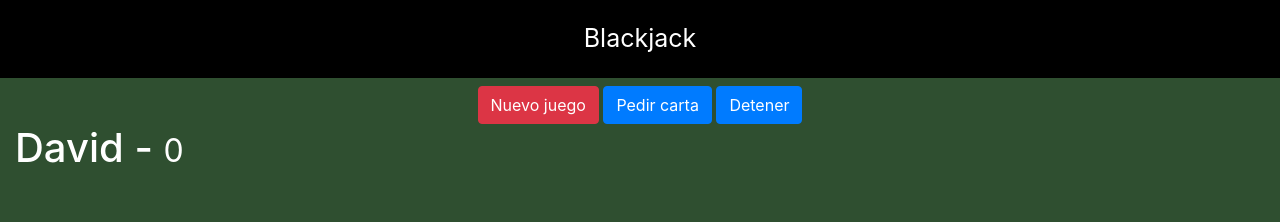
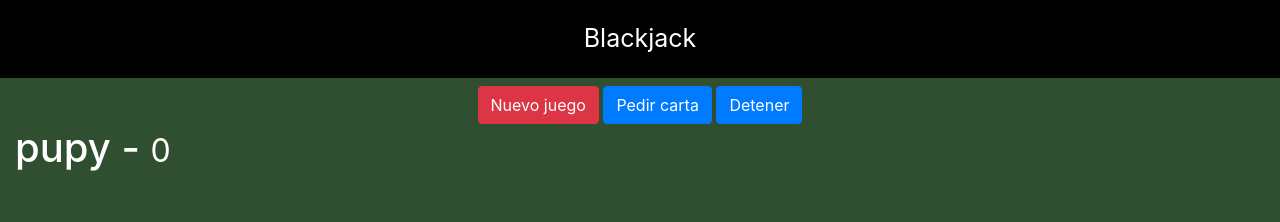
Before and after one commit to Djesusjr/Blackjack-game, a plain HTML site: page index.html in a window 1280 px wide. Shown: the top 222 px of the page. Drawn offline with nearby package versions, Linux system fonts and the light colour scheme.

Commit message:
html change

```diff
--- a/index.html
+++ b/index.html
@@ -27,7 +27,7 @@
     <div class="row container">
       <!-- clase columna -->
       <div class="col">
-        <h1>David - <small>0</small></h1>
+        <h1>pupy - <small>0</small></h1>
 
         <div id="jugador-carta" class="divcartas">
           <!-- <img class="carta" src="assets/cartas/2C.png"> -->
```
